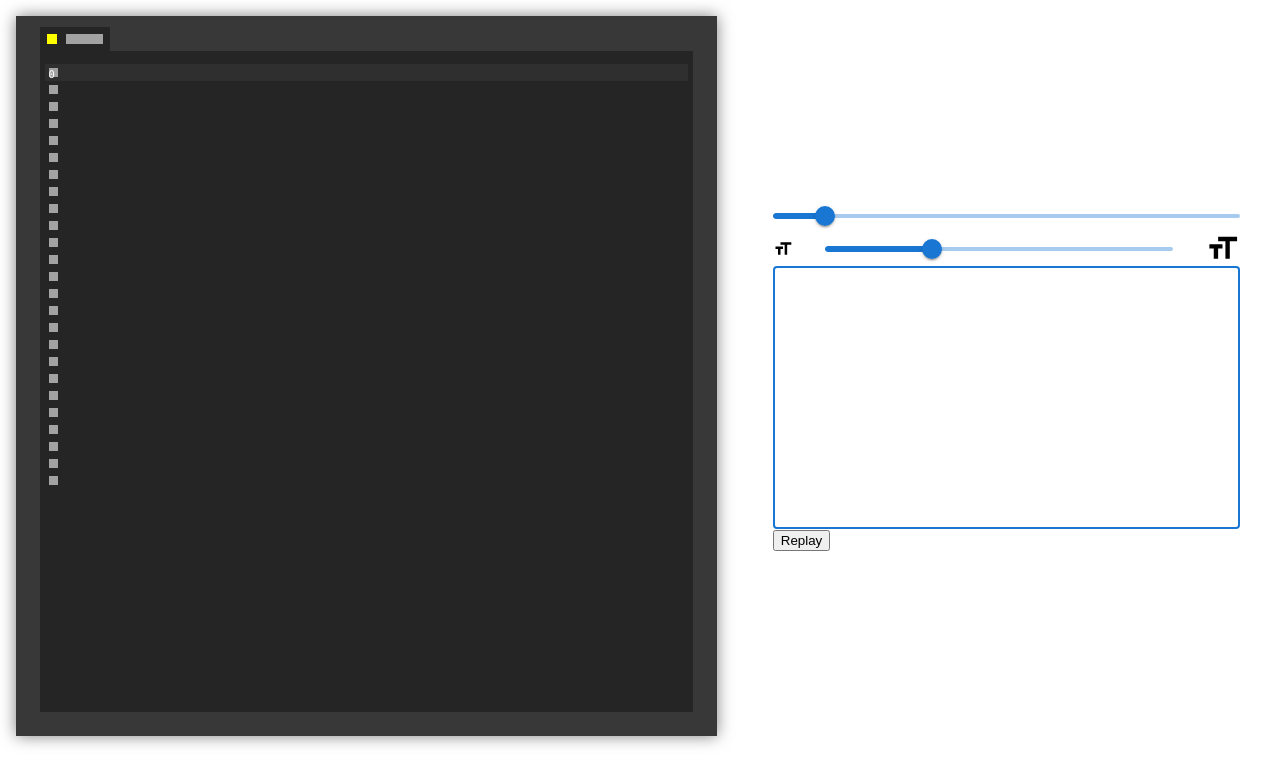
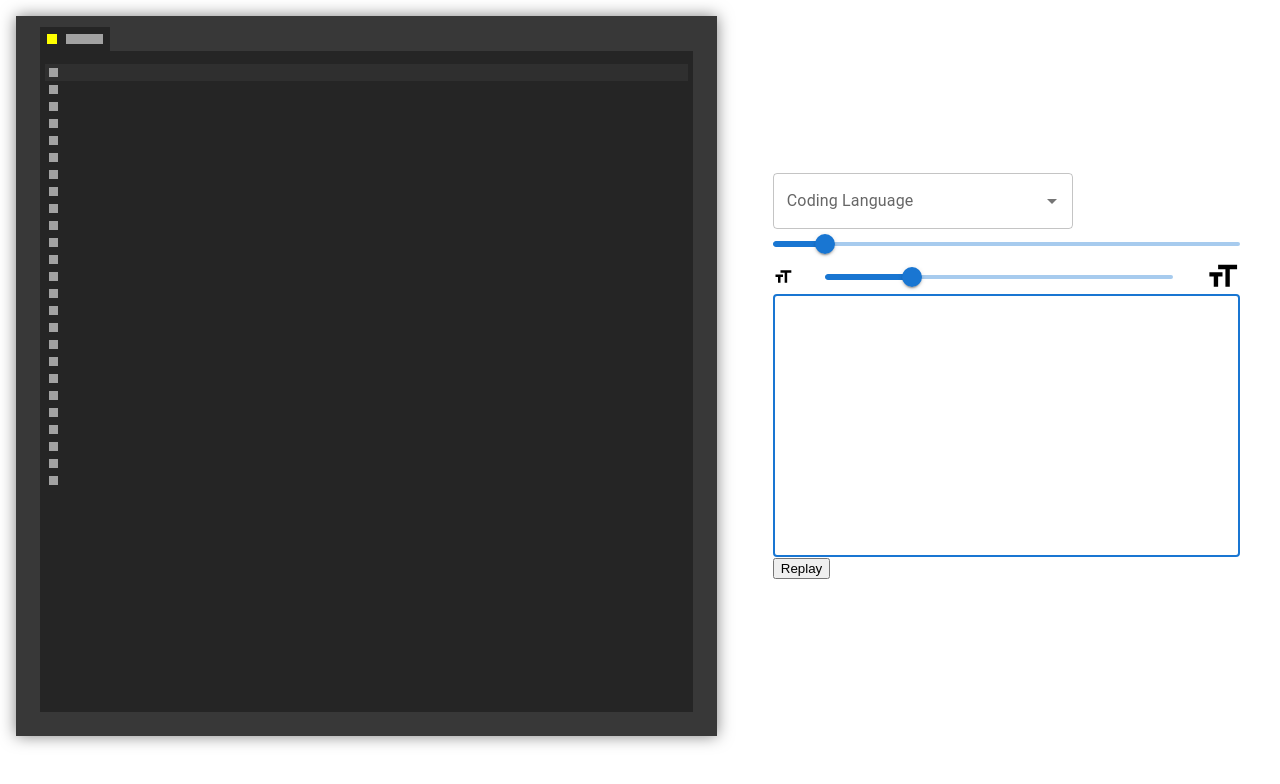
Before and after one commit to iMatthewJohnson/code-window-generator, a React (Create React App) app: page / in a window 1280 px wide. Shown: the top 784 px of the page. Built offline with nearby package versions, Linux system fonts and the light colour scheme.

Commit message:
Primitive support for selecting coding languages

```diff
--- a/src/App.tsx
+++ b/src/App.tsx
@@ -29,7 +29,7 @@ function App() {
         const defaultValues = {
             codeText: "",
             typingSpeed: 12,
-            codeLanguage: "Java",
+            codeLanguage: null,
             delayBetweenLines: 250,
             fontSize: 14
         }
@@ -58,8 +58,7 @@ function App() {
 
     // ===Functions===
 
-    function handleSettingsChange(event: ChangeEvent<HTMLInputElement>) {
-        const {name, value} = event.target
+    function handleSettingsChange(name: string, value: string | number) {
         setSettingsControlValues((prevSettings: AppSettings) => {
             return {...prevSettings,
                 [name]: value }
--- a/src/components/CodeLine.tsx
+++ b/src/components/CodeLine.tsx
@@ -20,23 +20,42 @@ export default function CodeLine(props: CodeLineProps) {
 
     // ===Global variables===
 
-    const lengthOfIndent = props.code.search("\\S") // Finds number of leading whitespaces
-    const trimmedText = props.code.trimStart()
+    const lengthOfIndent = props.code.search("\\S") // Finds number of leading whitespaces. This will be used to
+                                                           // "indent" the line of code
+    const code = props.code.trimStart() // Trimming off white space at beginning so animation doesn't type a bunch
+                                        // of white spaces
     const cursorBlinkSpeed = 0.75
 
     // ==Effects===
 
+    // When this line of code changes, notify the ApplicationWindow that this line number has changed (used to
+    // update the "active" line)
     useEffect(() => {
         if (!props.isRunning) props.handleTextChange(props.lineNumber)
     }, [props.code])
 
     // ===Render logic===
 
+    // The props and styles will be passed down to the SyntaxHighlighter component, which has a <code> element
+    // wrapped inside a <pre> element. These are the styles (and class names) for those elements.
+    // This is mostly for computed properties (so the animations can work properly no matter the size of line of
+    // code), but also some computed styles and styles that need to be sent to the <pre> and <code> tag in order to
+    // look proper.
+
     const codeLineStyles = {
-        width: `${trimmedText.length}ch`,
+        width: `${code.length}ch`,
         animation:
-            `typing ${trimmedText.length / props.typingSpeed}s steps(${trimmedText.length}, end), ` +
+            `typing ${code.length / props.typingSpeed}s steps(${code.length}, end), ` +
             `blink-caret ${cursorBlinkSpeed}s step-end infinite`,
+    }
+
+    // Used to add conditional class names and the codeLineStyles defined above
+    const codeLineProps = {
+        className:
+            `code-line
+            ${props.isActive && props.isRunning? "typewriter" : ""}
+            ${!props.isRunning ? "remove-animation" : ""}`,
+        style: codeLineStyles
     }
 
     const preElementStyles = {
@@ -44,26 +63,24 @@ export default function CodeLine(props: CodeLineProps) {
         overflow: "hidden",
     }
 
+    // Causes line to be indented based on the number of leading white spaces in the original props.code.
     const lineGutterStyles = {
         flexBasis:`${lengthOfIndent}ch`
     }
 
+    console.log(props.language)
+
     return (
         <div className={`line ${props.isActive ? "active" : ""}`}>
-            <div className="line-declaration">{props.lineNumber}</div>
+            <div className="line-declaration"></div>
             <div className="line-gutter" style={lineGutterStyles}/>
             <SyntaxHighlighter
-                language={props.language}
+                language={props.language?.toLowerCase()}
                 style={codeStyle}
                 customStyle={preElementStyles}
-                codeTagProps={{
-                    className:
-                        `code-line
-                        ${props.isActive && props.isRunning? "typewriter" : ""}
-                        ${!props.isRunning ? "remove-animation" : ""}`,
-                    style: codeLineStyles
-                }}>
-                {trimmedText}
+                codeTagProps={codeLineProps}
+            >
+                {code}
             </SyntaxHighlighter>
         </div>
     )
--- a/src/components/SettingsControl.js
+++ b/src/components/SettingsControl.js
@@ -3,12 +3,30 @@ import "./SettingsControl.css"
 import TextField from '@mui/material/TextField';
 import Slider from '@mui/material/Slider';
 import FormatSizeIcon from '@mui/icons-material/FormatSize';
+import {Autocomplete} from "@mui/material";
 
 export default function SettingsControl(props) {
 
+    const codingLanguages = [
+        "Java",
+        "Python"
+    ]
+
+
     return (
         <div className="settings-control">
-
+            <div className="dropdown">
+                <Autocomplete
+                    name="codeLanguage"
+                    disablePortal
+                    autoComplete={true}
+                    options={codingLanguages}
+                    sx={{ width: 300 }}
+                    renderInput={(params) => <TextField {...params} label="Coding Language" />}
+                    value={props.settingsControlValues.codeLanguage}
+                    onChange={(event, newValue)  => props.handleSettingsChange("codeLanguage", newValue)}
+                />
+            </div>
             <div className="slider">
                 <Slider
                     name="typingSpeed"
@@ -16,7 +34,7 @@ export default function SettingsControl(props) {
                     max={100}
                     value={props.settingsControlValues.typingSpeed}
                     valueLabelDisplay="auto"
-                    onChange={props.handleSettingsChange}
+                    onChange={(event) =>props.handleSettingsChange(event.name, event.value)}
                     />
             </div>
 
@@ -24,11 +42,11 @@ export default function SettingsControl(props) {
             <FormatSizeIcon fontSize="small" />
             <Slider
                 name="fontSize"
-                min={6}
+                min={8}
                 max={32}
                 value={props.settingsControlValues.fontSize}
                 valueLabelDisplay="auto"
-                onChange={props.handleSettingsChange}/>
+                onChange={(event, newValue) => props.handleSettingsChange("fontSize", newValue)}/>
             <FormatSizeIcon fontSize="large" />
             </div>
             <TextField
@@ -38,7 +56,7 @@ export default function SettingsControl(props) {
                 fullWidth
                 variant="outlined"
                 multiline
-                onChange={props.handleSettingsChange}
+                onChange={(event) => props.handleSettingsChange("codeText", event.target.value)}
                 value={props.settingsControlValues.codeText}
             />
             <button onClick={props.handleResetButtonClick}>Replay</button>
```
Also changed, not shown: src/components/ApplicationWindow.tsx (+10 -1 lines).
